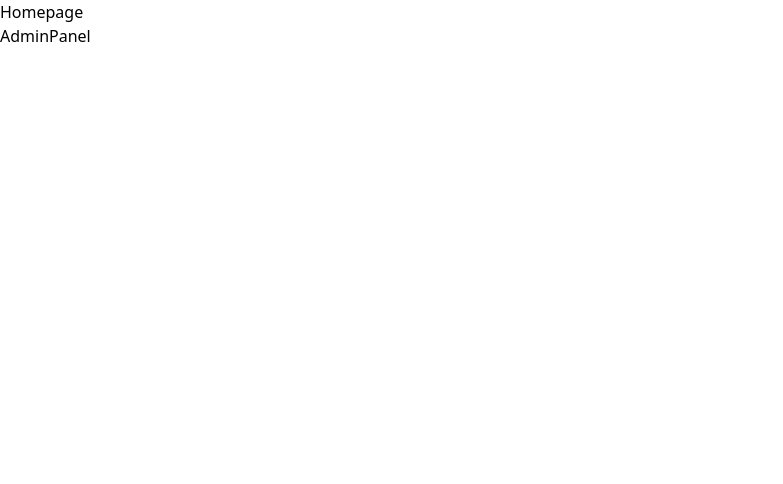
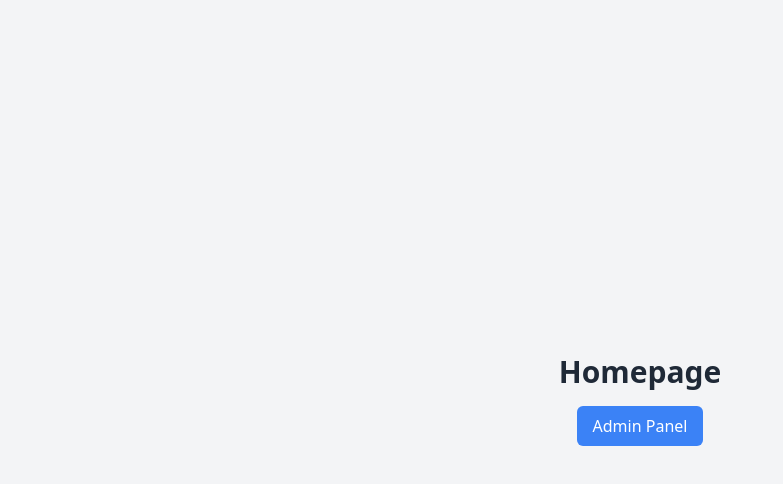
Before and after one commit to durjoydutta/SchoolSync, a Next.js app: page / in a window 1280 px wide. Shown: the top 484 px of the page, without its empty margins (0-783 px from the left). Built offline with nearby package versions, Linux system fonts and the light colour scheme.

Commit message:
added some minor css to homepage

```diff
--- a/src/app/page.tsx
+++ b/src/app/page.tsx
@@ -2,11 +2,16 @@ import Link from "next/link";
 
 const Homepage = () => {
   return (
-    <>
-    <div className=''>Homepage</div>
-    <Link href="/admin">AdminPanel</Link>
-    </>
-  )
-}
+    <div className="flex flex-col items-center justify-center min-h-screen bg-gray-100"> {/* Added Tailwind classes */}
+      <div className="text-3xl font-bold text-gray-800">Homepage</div> {/* Enhanced styling */}
+      <Link
+        href="/admin"
+        className="mt-4 px-4 py-2 bg-blue-500 text-white rounded-md hover:bg-blue-600" // Added Tailwind classes
+      >
+        Admin Panel
+      </Link>
+    </div>
+  );
+};
 
-export default Homepage
+export default Homepage;
```
